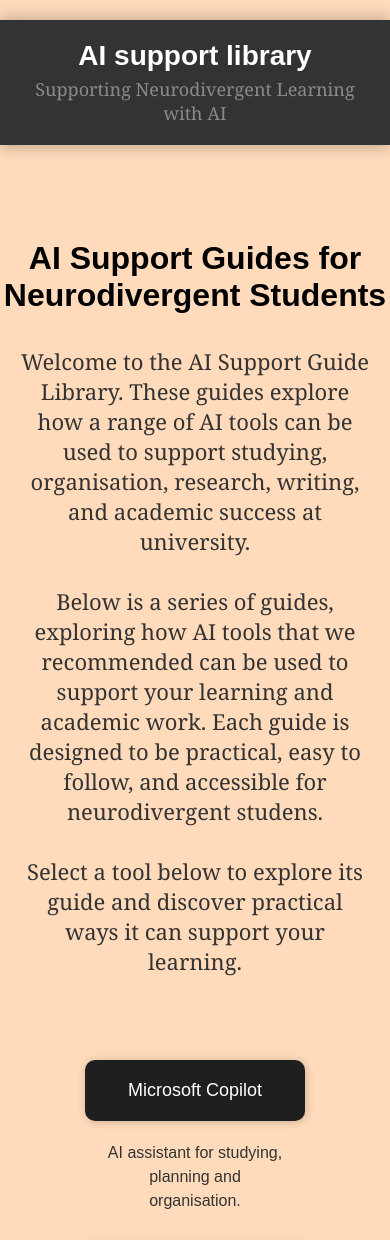
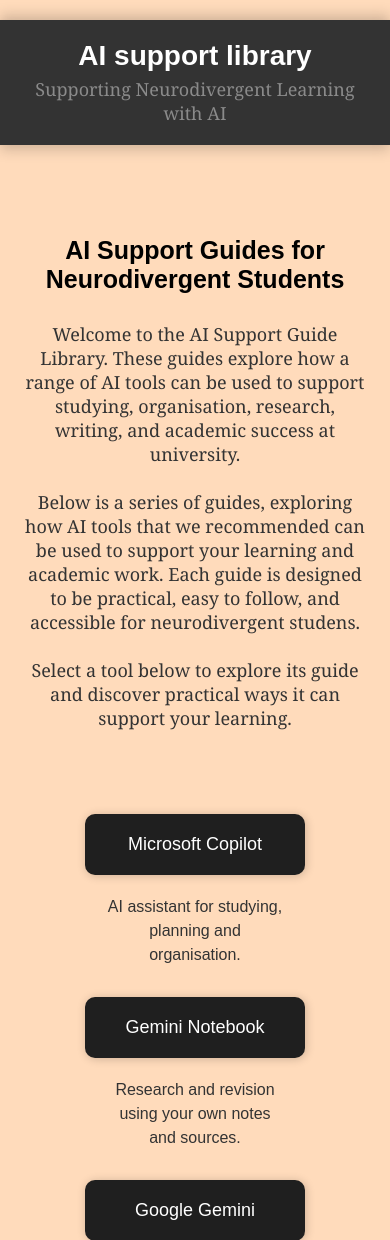
Before and after one commit to malakaitobiasmoore-tech/CULTA-internship-guides, a Django app: page / in a window 390 px wide. Shown: the top 1240 px of the page. Run offline with Django 5.2, Linux system fonts and the light colour scheme.

Commit message:
CCS Mobile Changes

```diff
--- a/guides/static/guides/style.css
+++ b/guides/static/guides/style.css
@@ -301,10 +301,20 @@ embed {
         padding-left: 20px;
         padding-right: 20px;
         box-sizing: border-box;
+        Font-size: 18px;
+    }
+
+    h1 {
+        font-size: 25px;
+    }
+
+    h2 {
+        font-size: 16px;
     }
 
     .p2 {
         text-align: center;
+        Font-size: 18px;
     }
 
     .footer-image {
```
